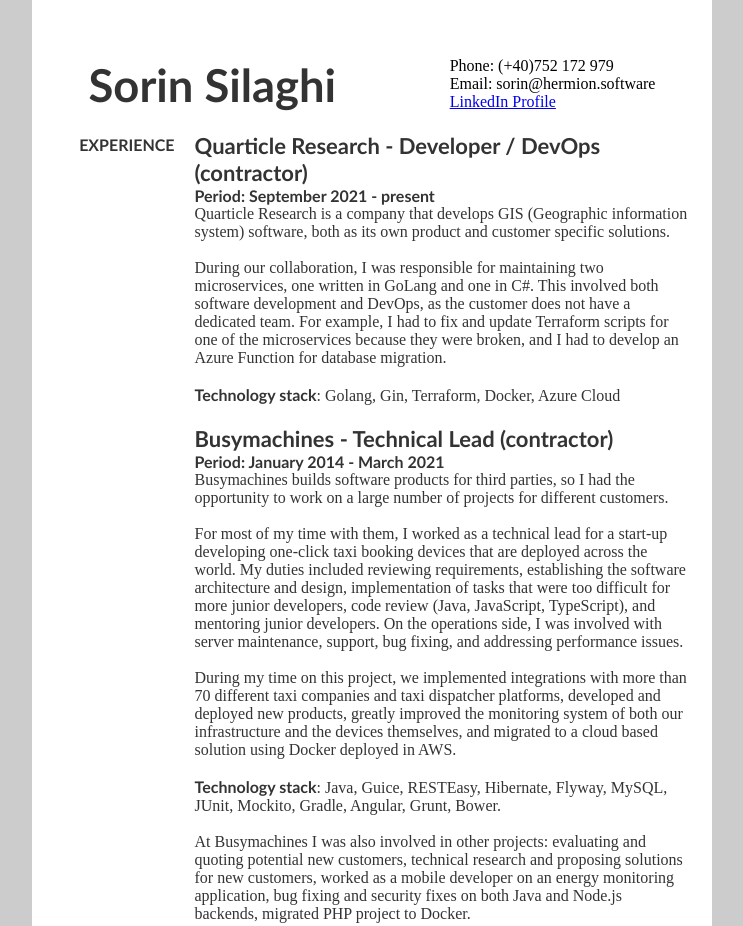
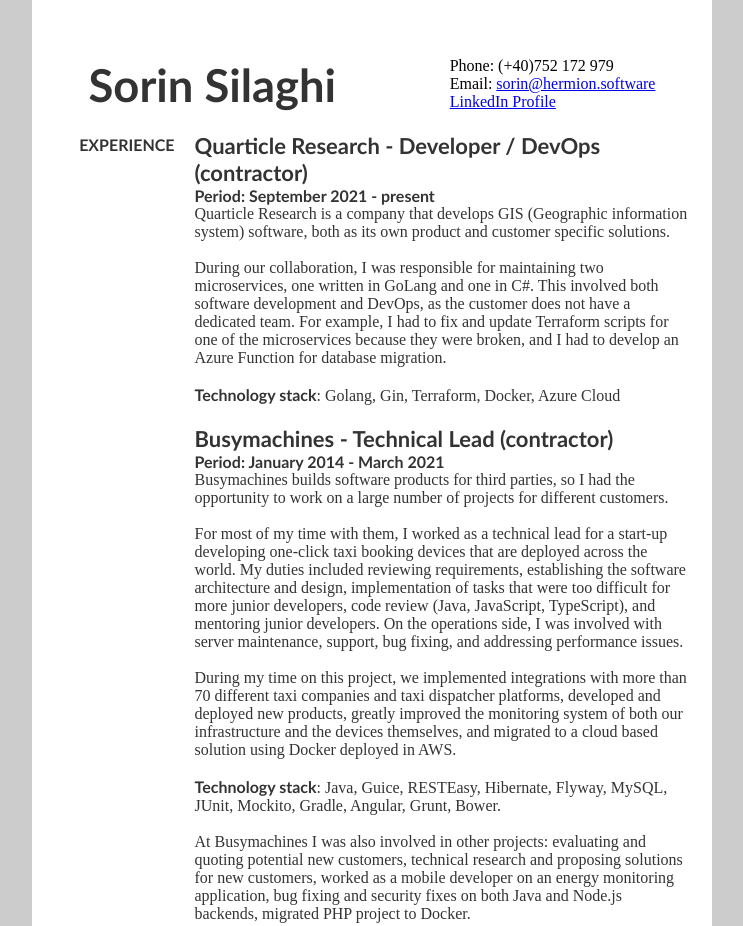
Before and after one commit to sorin-silaghi/CV, a plain HTML site: page index.html in a window 1280 px wide. Shown: the top 926 px of the page, without its empty margins (268-1011 px from the left). Drawn offline with Linux system fonts and the light colour scheme; a web font is replaced by a local one.

Commit message:
Added email link

```diff
--- a/index.html
+++ b/index.html
@@ -10,7 +10,7 @@
             <div id="name">Sorin Silaghi</div>
             <div id="details">
                 <div id="tel">Phone: (+40)752 172 979</div>
-                <div id="email">Email: sorin@hermion.software</div>
+                <div id="email">Email: <a href="mailto:sorin@hermion.software">sorin@hermion.software</a></div>
                 <a id="linkedin" href="https://www.linkedin.com/in/sorin-silaghi-7889b3a7/" >LinkedIn Profile</a>
             </div>
         </div>
```
